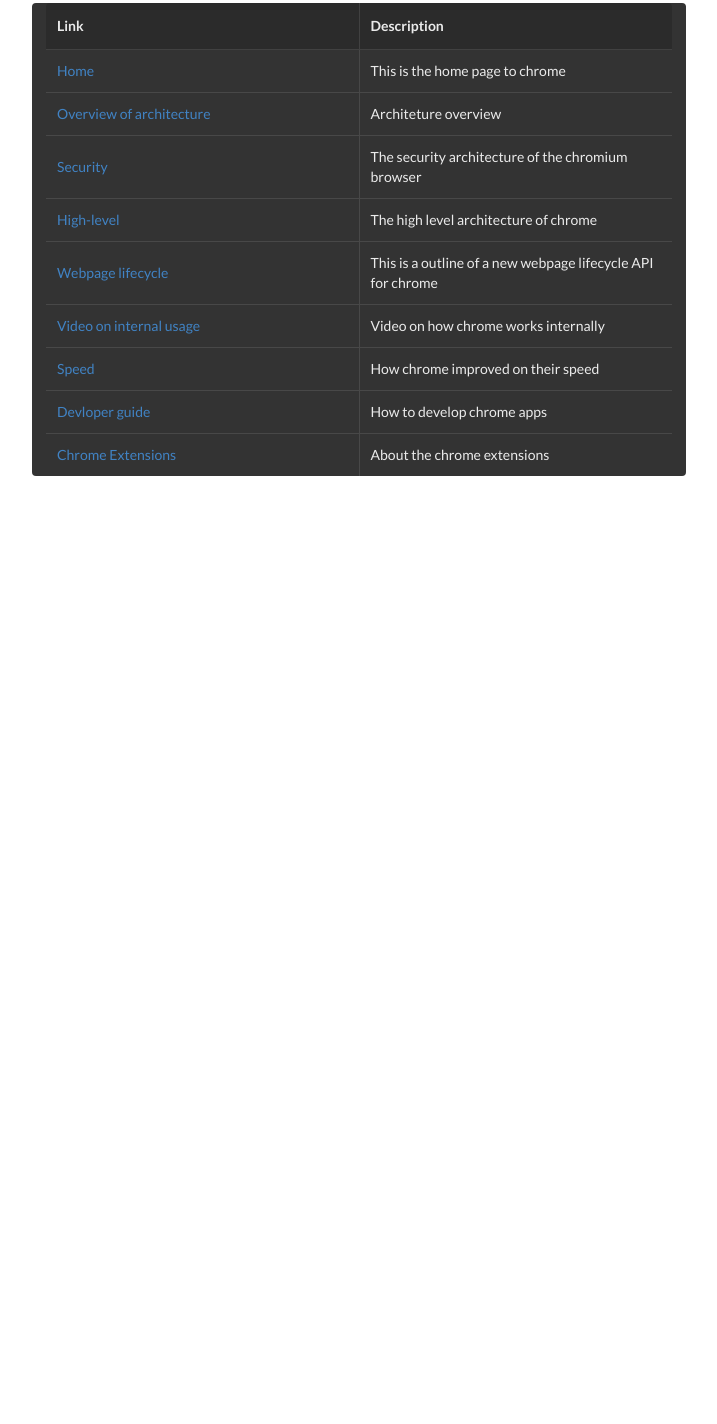
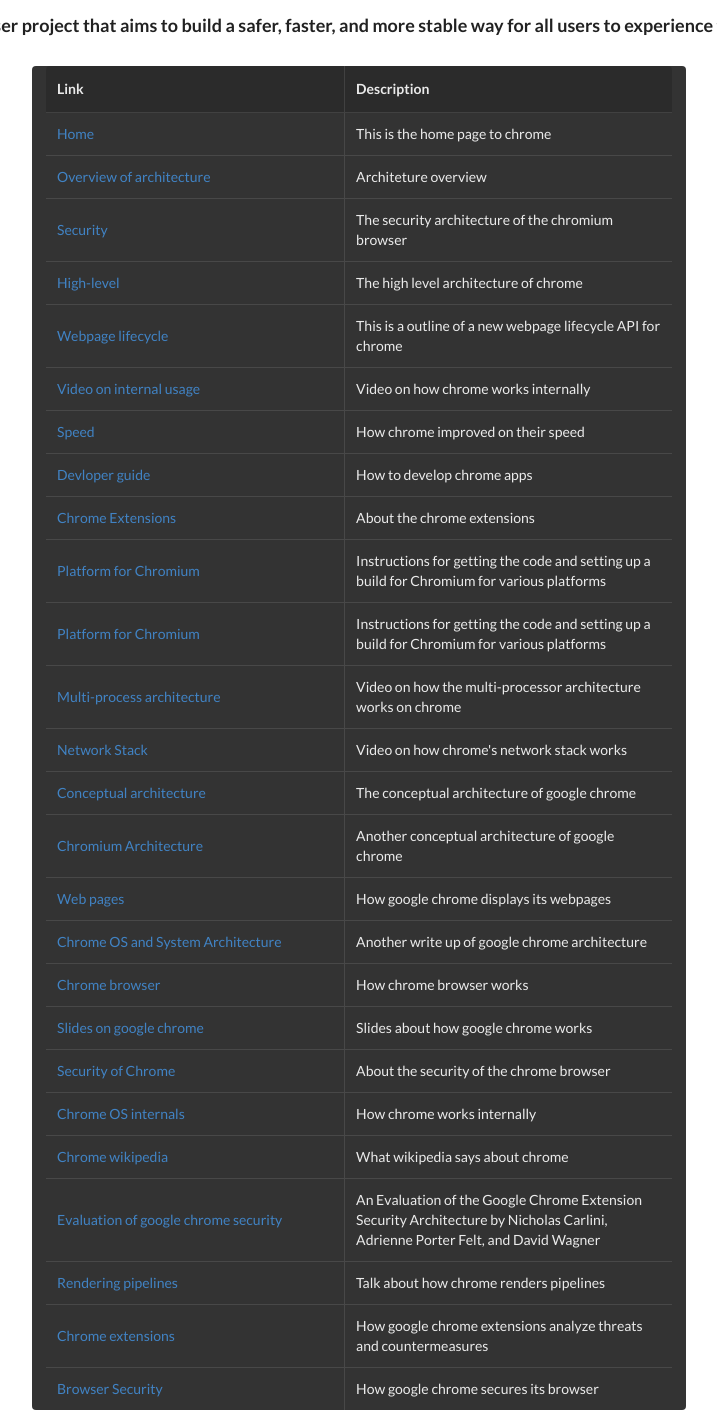
Before and after one commit to MReinhart1/MReinhart1, a plain HTML site: page index.html in a window 1280 px wide. Shown: the part 503-1927 px from the top of the page, without its empty margins (281-998 px from the left). Before the commit the page ends 993 px from the top, so only its background shows below. Drawn offline with nearby package versions, Linux system fonts and the light colour scheme.

Commit message:
Final links pag

```diff
--- a/index.html
+++ b/index.html
@@ -56,7 +56,8 @@
 
 
     <h1 class="ui header dividing centered">Links are here</h1>
-
+    <div class="ui clearing divider"></div>
+    <h3 class="ui header">Chromium is an open-source browser project that aims to build a safer, faster, and more stable way for all users to experience the web</h3>
 
 
 
@@ -105,6 +106,92 @@
                 <td>About the chrome extensions </td>
             </tr>
 
+            <tr>
+                <td><a href="https://chromium.googlesource.com/chromium/src/+/master/docs/get_the_code.md">Platform for Chromium</a></td>
+                <td>Instructions for getting the code and setting up a build for Chromium for various platforms</td>
+            </tr>
+
+            <tr>
+                <td><a href="https://chromium.googlesource.com/chromium/src/+/master/docs/get_the_code.md">Platform for Chromium</a></td>
+                <td>Instructions for getting the code and setting up a build for Chromium for various platforms</td>
+            </tr>
+
+            <tr>
+                <td><a href="https://www.youtube.com/watch?v=A0Z0ybTCHKs">Multi-process architecture</a></td>
+                <td>Video on how the multi-processor architecture works on chrome</td>
+            </tr>
+
+            <tr>
+                <td><a href="https://www.youtube.com/watch?v=ZhDb42M6ZLk">Network Stack</a></td>
+                <td>Video on how chrome's network stack works</td>
+            </tr>
+
+
+            <tr>
+                <td><a href="https://archrometects.files.wordpress.com/2009/10/assignment-01-conceptual-architecture-of-google-chrome-archrometects.pdf">Conceptual architecture</a></td>
+                <td>The conceptual architecture of google chrome</td>
+            </tr>
+
+            <tr>
+                <td><a href="https://www.chromium.org/chromium-os/chromiumos-design-docs/software-architecture">Chromium Architecture</a></td>
+                <td>Another conceptual architecture of google chrome</td>
+            </tr>
+
+            <tr>
+                <td><a href="https://www.chromium.org/developers/design-documents/displaying-a-web-page-in-chrome">Web pages</a></td>
+                <td>How google chrome displays its webpages</td>
+            </tr>
+
+            <tr>
+                <td><a href="http://sufianalogy.blogspot.com/2012/12/chrome-os-and-system-architecture.html">Chrome OS and System Architecture</a></td>
+                <td>Another write up of google chrome architecture</td>
+            </tr>
+
+            <tr>
+                <td><a href="https://www.webopedia.com/DidYouKnow/Hardware_Software/Google_Chrome_OS.asp">Chrome browser</a></td>
+                <td>How chrome browser works</td>
+            </tr>
+
+
+            <tr>
+                <td><a href="https://www.slideshare.net/saurabh12098/os-28465990">Slides on google chrome</a></td>
+                <td>Slides about how google chrome works</td>
+            </tr>
+
+            <tr>
+                <td><a href="http://citeseerx.ist.psu.edu/viewdoc/download?doi=10.1.1.151.6634&rep=rep1&type=pdf">Security of Chrome</a></td>
+                <td>About the security of the chrome browser</td>
+            </tr>
+
+            <tr>
+                <td><a href="https://events.static.linuxfound.org/sites/events/files/slides/chrome.pdf">Chrome OS internals</a></td>
+                <td>How chrome works internally</td>
+            </tr>
+
+            <tr>
+                <td><a href="https://en.wikipedia.org/wiki/Chrome_OS">Chrome wikipedia</a></td>
+                <td>What wikipedia says about chrome</td>
+            </tr>
+
+            <tr>
+                <td><a href="https://www.usenix.org/system/files/conference/usenixsecurity12/sec12-final177_0.pdf">Evaluation of google chrome security</a></td>
+                <td>An Evaluation of the Google Chrome Extension Security Architecture by Nicholas Carlini, Adrienne Porter Felt, and David Wagner</td>
+            </tr>
+
+            <tr>
+                <td><a href="https://www.slideshare.net/HyungwookLee/android-chromium-rendering-pipeline">Rendering pipelines</a></td>
+                <td>Talk about how chrome renders pipelines</td>
+            </tr>
+
+            <tr>
+                <td><a href="https://pdfs.semanticscholar.org/0081/6b774f52031ea160c05181af3251a76220e6.pdf?_ga=2.252716110.638892867.1538444701-469821157.1538444701">Chrome extensions</a></td>
+                <td>How google chrome extensions analyze threats and countermeasures</td>
+            </tr>
+
+            <tr>
+                <td><a href="http://delivery.acm.org/10.1145/1540000/1536634/p45-reis.pdf?ip=67.193.131.57&id=1536634&acc=OPEN&key=4D4702B0C3E38B35%2E4D4702B0C3E38B35%2E4D4702B0C3E38B35%2E6D218144511F3437&__acm__=1538446270_2a980a749dc7076da659fd94e469e32d">Browser Security</a></td>
+                <td>How google chrome secures its browser</td>
+            </tr>
 
             </tbody>
         </table>
```
